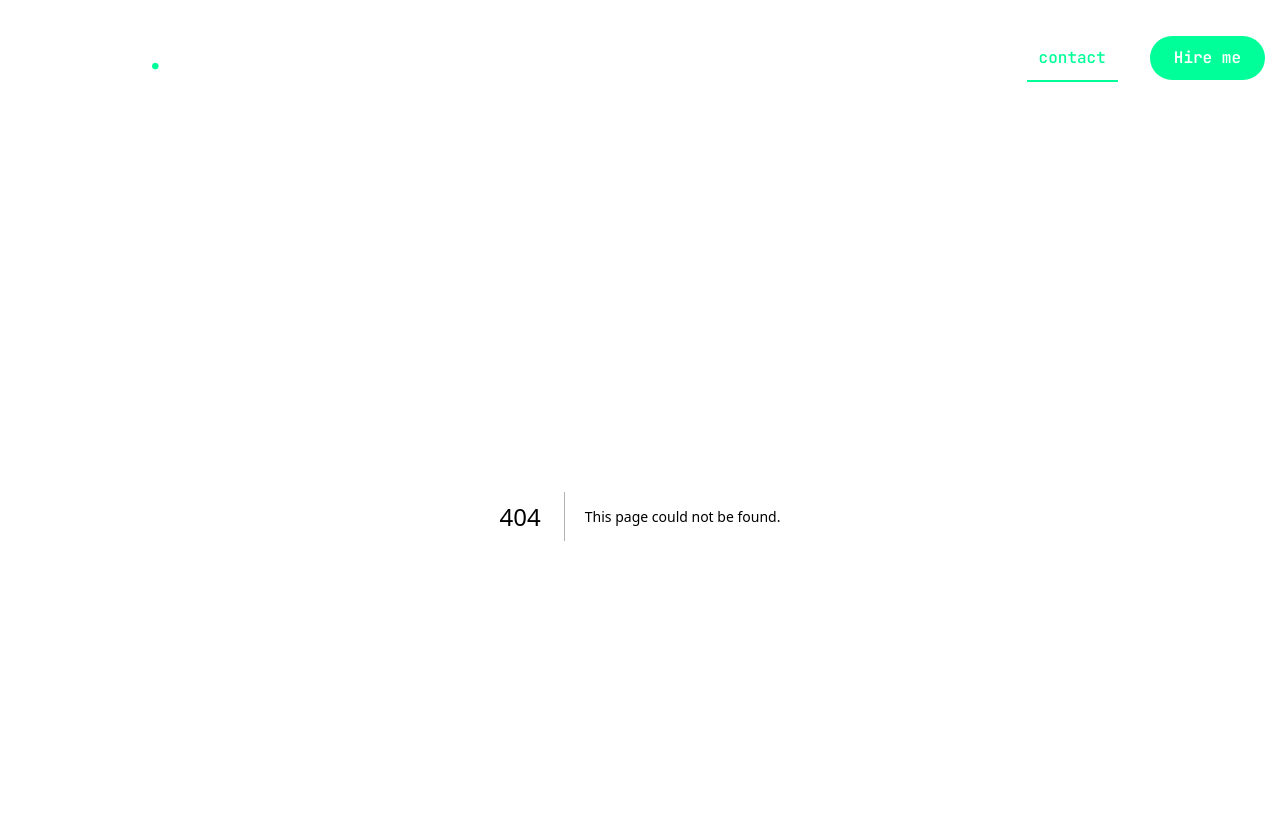
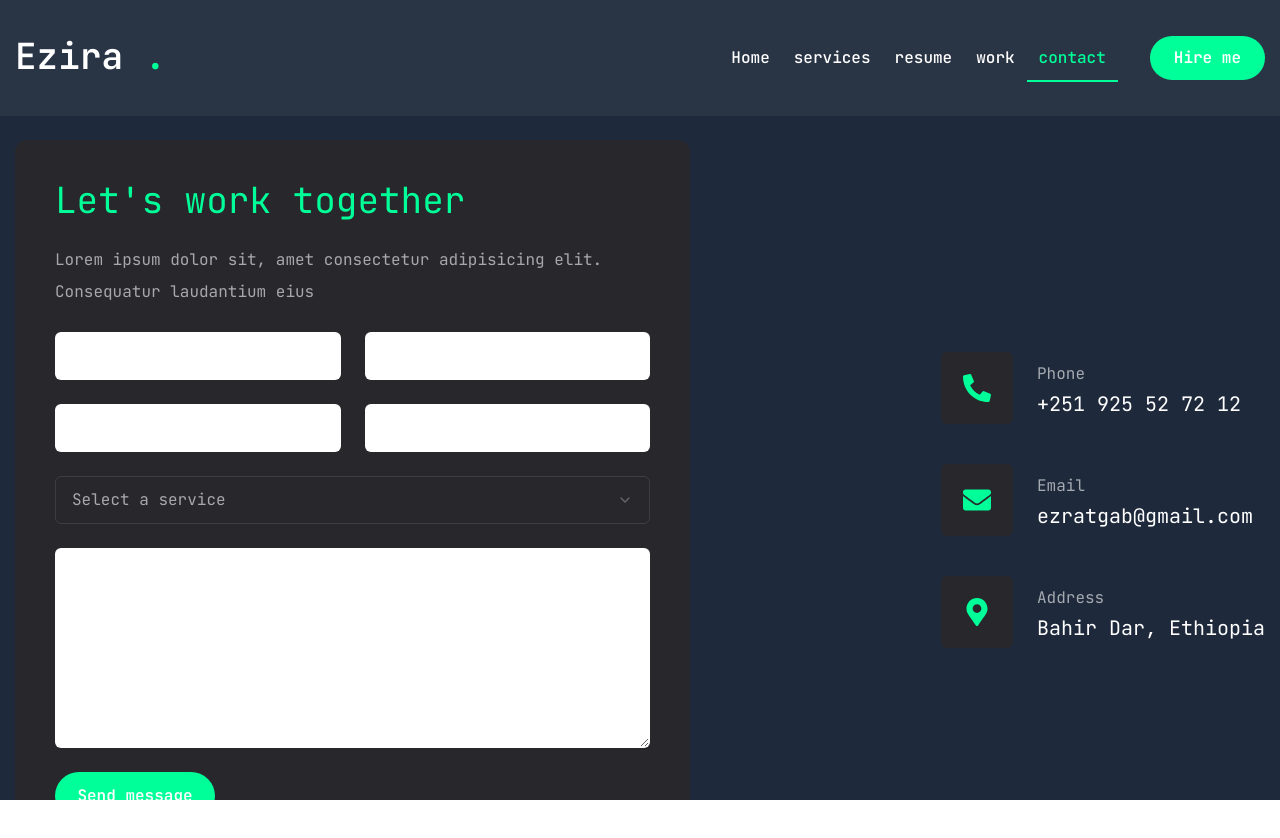
Before and after one commit to eziraa/myportifolio, a Next.js app: page /contact in a window 1280 px wide. Before the commit this address had no page. Shown: the top 838 px of the page. Built offline with nearby package versions, Linux system fonts and the light colour scheme.

Commit message:
create contact page

```diff
--- /dev/null
+++ b/src/app/contact/page.tsx
@@ -0,0 +1,107 @@
+"use client";
+import { motion } from "framer-motion";
+import { Button } from "@/components/ui/button";
+import { Input } from "@/components/ui/input";
+import {
+  Select,
+  SelectContent,
+  SelectGroup,
+  SelectItem,
+  SelectLabel,
+  SelectTrigger,
+  SelectValue,
+} from "@/components/ui/select";
+import { FaEnvelope, FaMapMarkerAlt, FaPhoneAlt } from "react-icons/fa";
+import { Textarea } from "@/components/ui/textarea";
+const info = [
+  {
+    icon: <FaPhoneAlt />,
+    title: "Phone",
+    value: "+251 925 52 72 12",
+  },
+  {
+    icon: <FaEnvelope />,
+    title: "Email",
+    value: "ezratgab@gmail.com",
+  },
+  {
+    icon: <FaMapMarkerAlt />,
+    title: "Address",
+    value: "Bahir Dar, Ethiopia",
+  },
+];
+const Contact = () => {
+  return (
+    <motion.section
+      initial={{ opacity: 0 }}
+      animate={{
+        opacity: 1,
+        transition: { delay: 2.4, duration: 0.4, ease: "easeIn" },
+      }}
+      className="py-6"
+    >
+      <div className="container mx-auto">
+        <div className="flex flex-col xl:flex-row gap-[30px] ">
+          <div className=" xl:w-[54%] order-2 xl:order-none ">
+            <form className="flex flex-col gap-6 p-10 bg-[#27272c] rounded-xl ">
+              <h3 className="text-4xl text-accent ">
+                Let&apos;s work together
+              </h3>
+              <p className="text-white/60">
+                Lorem ipsum dolor sit, amet consectetur adipisicing elit.
+                Consequatur laudantium eius
+              </p>
+              <div className="grid grid-cols-1 md:grid-cols-2 gap-6 ">
+                <Input type="firstname" placeholder="First Name" />
+                <Input type="latname" placeholder="Last Name" />
+                <Input type="email" placeholder="Email address" />
+                <Input type="phone" placeholder="Phone number" />
+              </div>
+              <Select>
+                <SelectTrigger>
+                  <SelectValue placeholder="Select a service" />
+                </SelectTrigger>
+                <SelectContent>
+                  <SelectGroup>
+                    <SelectLabel>Select a service</SelectLabel>
+                    <SelectItem value="web-dev">Web Development</SelectItem>
+                    <SelectItem value="ui-ux">UI/UX Design</SelectItem>
+                    <SelectItem value="app-dev">
+                      Mobile App Development
+                    </SelectItem>
+                  </SelectGroup>
+                </SelectContent>
+              </Select>
+              <Textarea
+                className="h-[200px]"
+                placeholder="Type your message here."
+              />
+              <Button size="md" className="max-w-40">
+                Send message
+              </Button>
+            </form>
+          </div>
+          <div className="flex-1 flex items-center xl:justify-end order-1 xl:order-none mb-8 xl:mb-0">
+            <ul className="flex flex-col gap-10">
+              {info.map((item, index) => (
+                <li key={index} className="flex items-center gap-6 ">
+                  <div className="w-[52px] h-[52px] xl:w-[72px] xl:h-[72px] bg-[#27272c] text-accent rounded-md flex items-center justify-center ">
+                    <div className="text-[28px]">{item.icon}</div>
+                  </div>
+                  <div className="flex-1 ">
+                    <div className="">
+                      <p className="text-white/60">{item.title}</p>
+                      <h3 className="text-xl">{item.value}</h3>
+                    </div>
+                  </div>
+                </li>
+              ))}
+            </ul>
+          </div>
+        </div>
+      </div>
+    </motion.section>
+  );
+};
+
+export default Contact;
```
